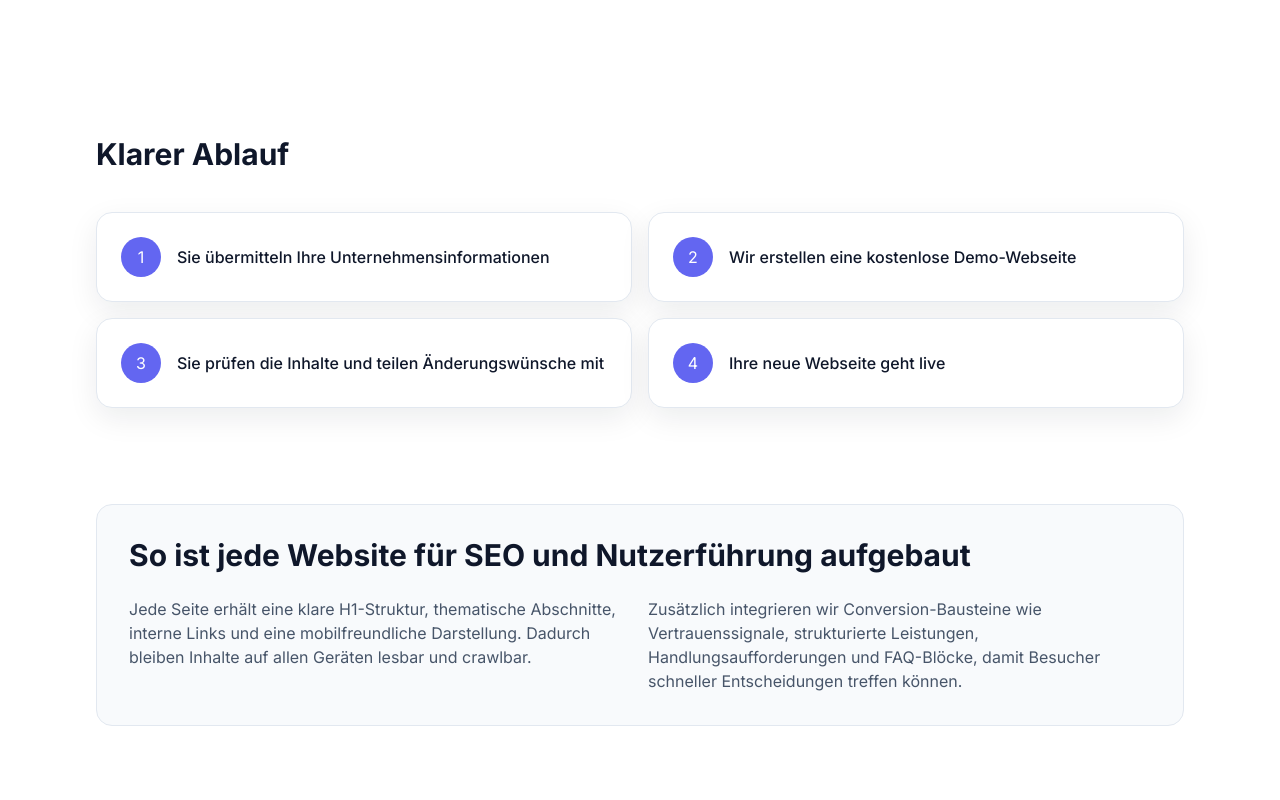
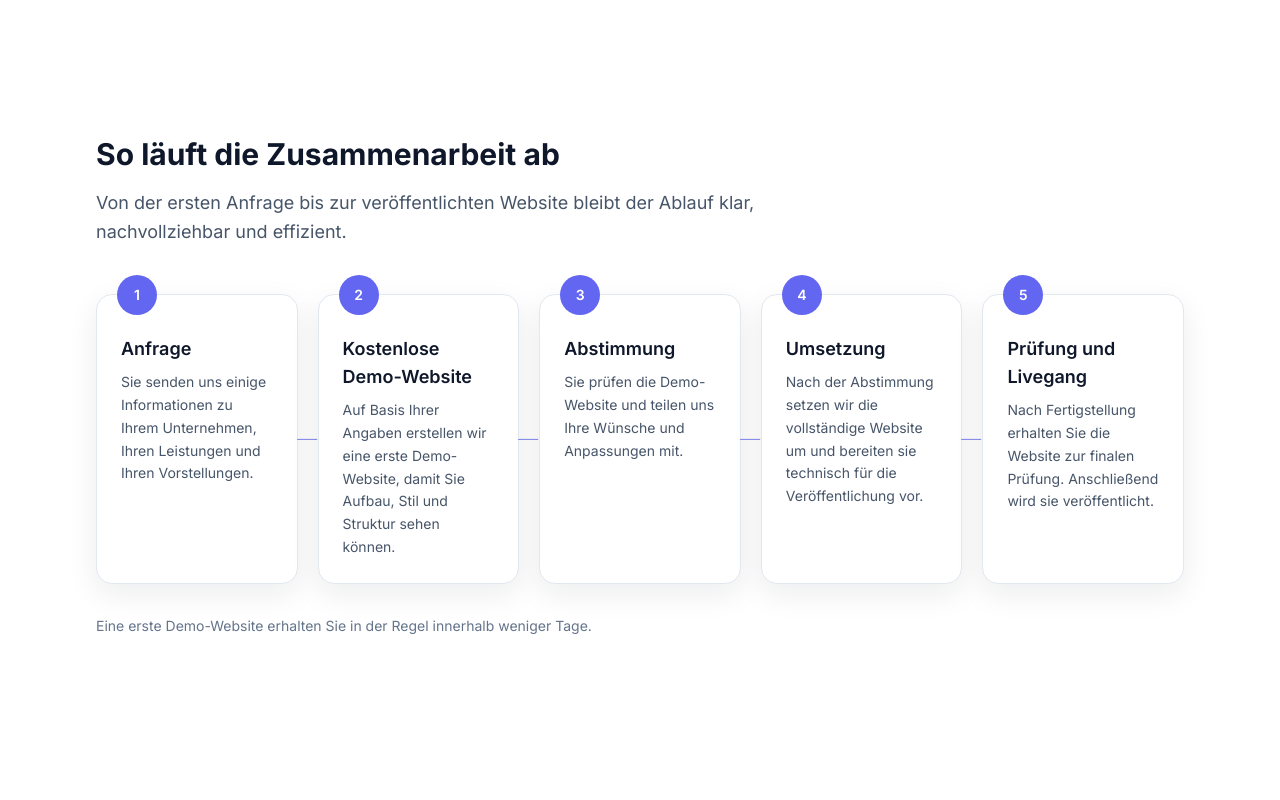
Before and after one commit to VonBismark1871/Hamburg-Website, a Next.js app: page / in a window 1280 px wide. Shown: the part 2700-3500 px from the top of the page. Built offline with nearby package versions, Linux system fonts and the light colour scheme.

Commit message:
Refactor Ablauf section into 5-step process flow

```diff
--- a/components/Process.jsx
+++ b/components/Process.jsx
@@ -1,41 +1,88 @@
 import { motion } from 'framer-motion';
 
 const steps = [
-  'Sie übermitteln Ihre Unternehmensinformationen',
-  'Wir erstellen eine kostenlose Demo-Webseite',
-  'Sie prüfen die Inhalte und teilen Änderungswünsche mit',
-  'Ihre neue Webseite geht live'
+  {
+    title: 'Anfrage',
+    text: 'Sie senden uns einige Informationen zu Ihrem Unternehmen, Ihren Leistungen und Ihren Vorstellungen.'
+  },
+  {
+    title: 'Kostenlose Demo-Website',
+    text: 'Auf Basis Ihrer Angaben erstellen wir eine erste Demo-Website, damit Sie Aufbau, Stil und Struktur sehen können.'
+  },
+  {
+    title: 'Abstimmung',
+    text: 'Sie prüfen die Demo-Website und teilen uns Ihre Wünsche und Anpassungen mit.'
+  },
+  {
+    title: 'Umsetzung',
+    text: 'Nach der Abstimmung setzen wir die vollständige Website um und bereiten sie technisch für die Veröffentlichung vor.'
+  },
+  {
+    title: 'Prüfung und Livegang',
+    text: 'Nach Fertigstellung erhalten Sie die Website zur finalen Prüfung. Anschließend wird sie veröffentlicht.'
+  }
 ];
 
 export default function Process() {
   return (
-    <section className="section-container section-spacing" id="process">
+    <section className="section-container section-spacing" id="process" aria-labelledby="process-heading">
       <motion.h2
+        id="process-heading"
         initial={{ opacity: 0, y: 16 }}
         whileInView={{ opacity: 1, y: 0 }}
         viewport={{ once: true }}
         transition={{ duration: 0.45 }}
-        className="mb-10 text-3xl font-bold"
+        className="text-3xl font-bold text-slateBlue"
       >
-        Klarer Ablauf
+        So läuft die Zusammenarbeit ab
       </motion.h2>
-      <div className="grid gap-4 md:grid-cols-2">
-        {steps.map((step, index) => (
-          <motion.div
-            key={step}
-            initial={{ opacity: 0, x: -16 }}
-            whileInView={{ opacity: 1, x: 0 }}
-            viewport={{ once: true, amount: 0.4 }}
-            transition={{ duration: 0.35, delay: index * 0.08 }}
-            className="card flex items-center gap-4"
-          >
-            <span className="flex h-10 w-10 items-center justify-center rounded-full bg-accent text-white">
-              {index + 1}
-            </span>
-            <p className="font-medium">{step}</p>
-          </motion.div>
-        ))}
+      <motion.p
+        initial={{ opacity: 0, y: 16 }}
+        whileInView={{ opacity: 1, y: 0 }}
+        viewport={{ once: true }}
+        transition={{ duration: 0.45, delay: 0.08 }}
+        className="mt-4 max-w-3xl text-lg leading-relaxed text-slate-600"
+      >
+        Von der ersten Anfrage bis zur veröffentlichten Website bleibt der Ablauf klar, nachvollziehbar und effizient.
+      </motion.p>
+
+      <div className="relative mt-12">
+        <div className="absolute bottom-4 left-5 top-4 w-px bg-slate-200 md:hidden" aria-hidden="true" />
+        <div className="absolute left-[10%] right-[10%] top-1/2 hidden h-px -translate-y-1/2 bg-slate-200 md:block" aria-hidden="true" />
+
+        <ol className="grid gap-6 md:grid-cols-5 md:gap-5">
+          {steps.map((step, index) => (
+            <motion.li
+              key={step.title}
+              initial={{ opacity: 0, y: 20 }}
+              whileInView={{ opacity: 1, y: 0 }}
+              viewport={{ once: true, amount: 0.35 }}
+              transition={{ duration: 0.35, delay: index * 0.07 }}
+              className="relative pl-14 md:pl-0"
+            >
+              <div className="card relative h-full border border-slate-200 bg-white p-5 transition-shadow duration-300 hover:shadow-md md:flex md:min-h-[210px] md:flex-col md:items-start">
+                <span className="absolute -left-3 top-6 flex h-10 w-10 items-center justify-center rounded-full bg-accent text-sm font-semibold text-white md:-top-5 md:left-5">
+                  {index + 1}
+                </span>
+
+                {index < steps.length - 1 && (
+                  <span
+                    className="absolute left-9 top-10 h-px w-4 bg-accent/70 md:-right-5 md:left-auto md:top-1/2 md:w-5"
+                    aria-hidden="true"
+                  />
+                )}
+
+                <h3 className="mt-6 text-lg font-semibold text-slateBlue md:mt-4">{step.title}</h3>
+                <p className="mt-2 text-sm leading-relaxed text-slate-600">{step.text}</p>
+              </div>
+            </motion.li>
+          ))}
+        </ol>
       </div>
+
+      <p className="mt-8 text-sm text-slate-500">
+        Eine erste Demo-Website erhalten Sie in der Regel innerhalb weniger Tage.
+      </p>
     </section>
   );
 }
--- a/pages/index.js
+++ b/pages/index.js
@@ -46,24 +46,6 @@ export default function HomePage() {
         <Portfolio />
         <Process />
 
-        <section className="section-container pb-16" aria-labelledby="service-heading">
-          <div className="rounded-2xl border border-slate-200 bg-slate-50 p-6 sm:p-8">
-            <h2 id="service-heading" className="text-2xl font-bold text-slateBlue sm:text-3xl">
-              So ist jede Website für SEO und Nutzerführung aufgebaut
-            </h2>
-            <div className="mt-6 grid gap-4 text-slate-600 sm:grid-cols-2">
-              <p>
-                Jede Seite erhält eine klare H1-Struktur, thematische Abschnitte, interne Links und eine
-                mobilfreundliche Darstellung. Dadurch bleiben Inhalte auf allen Geräten lesbar und crawlbar.
-              </p>
-              <p>
-                Zusätzlich integrieren wir Conversion-Bausteine wie Vertrauenssignale, strukturierte Leistungen,
-                Handlungsaufforderungen und FAQ-Blöcke, damit Besucher schneller Entscheidungen treffen können.
-              </p>
-            </div>
-          </div>
-        </section>
-
         <Pricing cta={{ href: '/preise', label: 'Alle Pakete im Detail ansehen' }} />
 
         <AboutSection cta={{ href: '/ueber-uns', label: 'Mehr über Hamburg Websites' }} />
```
